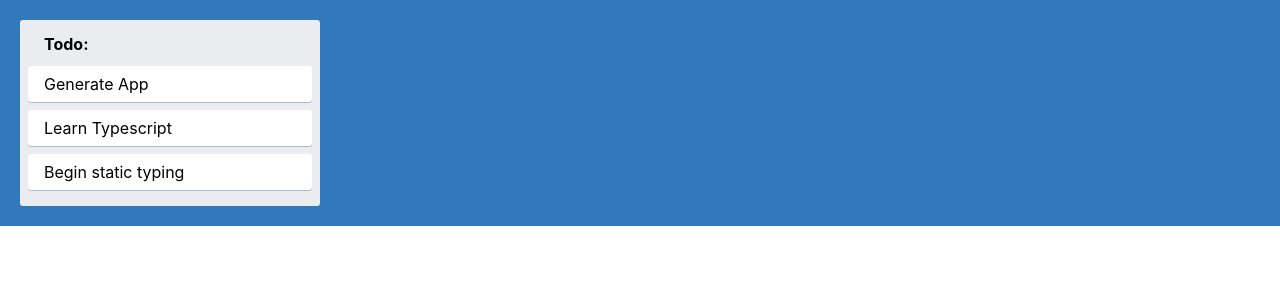
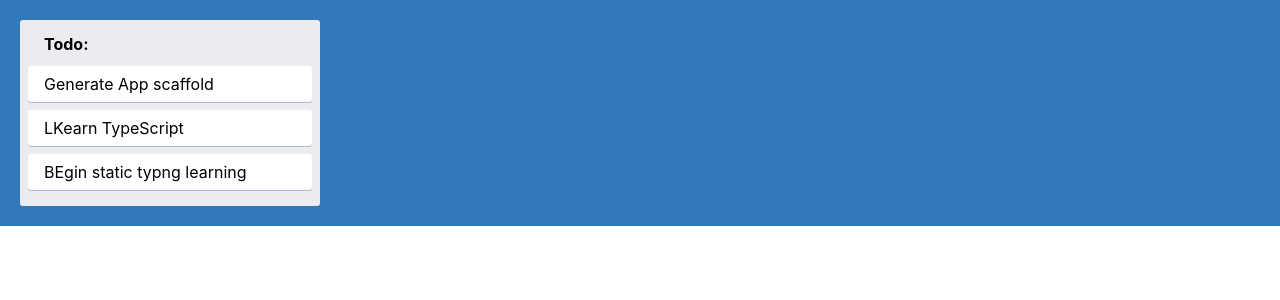
Before and after one commit to thiagopdo/trello-clone, a React (Create React App) app: page / in a window 1280 px wide. Shown: the top 300 px of the page. Built offline with nearby package versions, Linux system fonts and the light colour scheme.

Commit message:
added card component

```diff
--- /dev/null
+++ b/src/Card.tsx
@@ -0,0 +1,9 @@
+import { CardContainer } from "./styles";
+
+type CardProps = {
+  text: string;
+};
+
+export const Card = ({ text }: CardProps) => {
+  return <CardContainer>{text}</CardContainer>;
+};
--- a/src/Column.tsx
+++ b/src/Column.tsx
@@ -1,4 +1,5 @@
-import { ColumnContainer, ColumnTitle, CardContainer } from "./styles";
+import { Card } from "./Card";
+import { ColumnContainer, ColumnTitle } from "./styles";
 
 type ColumnProps = {
   text: string;
@@ -8,9 +9,9 @@ export const Column = ({ text }: ColumnProps) => {
   return (
     <ColumnContainer>
       <ColumnTitle>{text}</ColumnTitle>
-      <CardContainer>Generate App</CardContainer>
-      <CardContainer>Learn Typescript</CardContainer>
-      <CardContainer>Begin static typing</CardContainer>
+      <Card text="Generate App scaffold" />
+      <Card text="LKearn TypeScript" />
+      <Card text="BEgin static typng learning" />
     </ColumnContainer>
   );
 };
```
